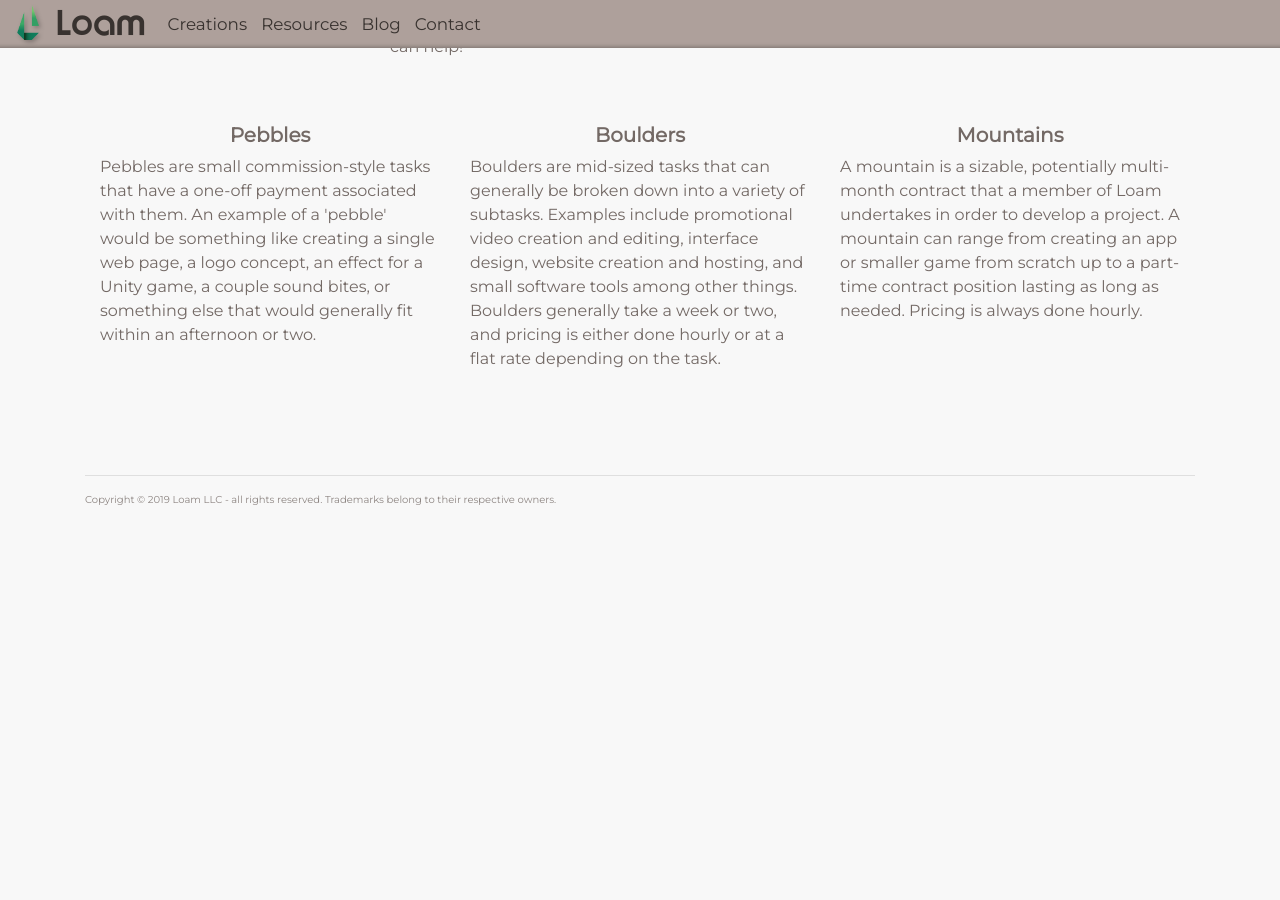
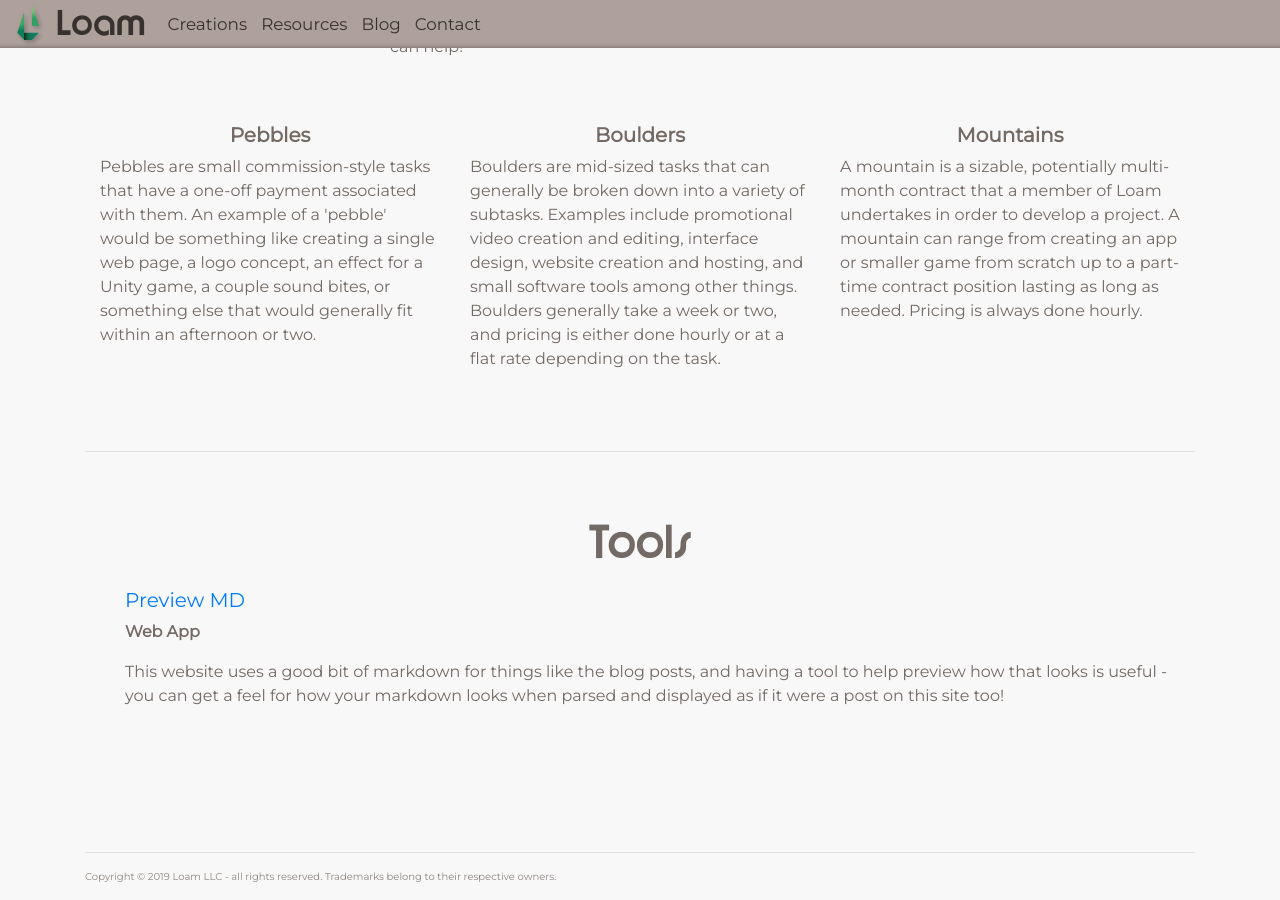
Before and after one commit to LoamNet/net.loam.www, a Jekyll site: the page built from creations/index.html, in a window 1280 px wide and 900 px high, scrolled down 962 px. Built offline with Jekyll 4.4.1, drawn with Linux system fonts in a browser that asks for light colours; nearby versions of some CDN libraries; before the commit the page ends 1485 px from its top, so only the background shows below that.

Commit message:
= Updated tools page with link and adjusted base preview text

```diff
--- a/creations/index.html
+++ b/creations/index.html
@@ -5,6 +5,9 @@ title: Creations
 description: We create and help support the creation of indie games, apps, and other forms media and provide services in the form of commissions, content publishing, and development help. If you have a question about something we made or something we can help you with, feel free to reach out!
 tags: create, game, games, media, loam, app, apps, indie, creative, creation, indie games, video games, videogames, loam games, art, digital media, digital, digital art, applications, dev, development, artist, artistic, interactive, software, publishing, published, publish, free, paid, service, services, help, assistance, commission, commissions
 ---
+
+
+<!-- SECTION: Games -->
 <h1>Games</h1>
 <h2 class="loam-section-title"><strong>In Development</strong></h2>
 <br/>
@@ -31,6 +34,9 @@ tags: create, game, games, media, loam, app, apps, indie, creative, creation, in
 </div>
 <br/>
 <br/>
+
+
+<!-- SECTION: Creative services -->
 <hr/>
 <br/>
 <br/>
@@ -57,3 +63,22 @@ tags: create, game, games, media, loam, app, apps, indie, creative, creation, in
 		</div>
   	</div>
 </div>
+<br/>
+<br/>
+
+
+<!-- Creative services -->
+<hr/>
+<br/>
+<br/>
+<h1>Tools</h1>
+<div>
+<p class="loam-section-description"></p>
+<ul class="text-left" style="list-style-type: none;">
+    <li>
+      <h2><a href="tools/previewmd/">Preview MD</a></h2><p><strong>Web App</strong></p>
+      <p>This website uses a good bit of markdown for things like the blog posts, and having a tool to help preview how that looks is useful - you can get a feel for how your markdown looks when parsed and displayed as if it were a post on this site too!</p>
+      <br/>
+    </li>
+</ul>
+</div>
--- a/creations/tools/previewmd/index.html
+++ b/creations/tools/previewmd/index.html
@@ -30,7 +30,7 @@ tags: loam, tool, tools, markdown, preview
 
 <!-- Shove file here or somethin' -->
 <div id="markdown-preivew">
-	<p>Once you upload a file, it'll show up here!</p>
+	<p style="text-align: center;"><em>Once you upload a file, it'll show up here!</em></p>
 </div>
 
 <!-- Showdown for markdown display -->
```
